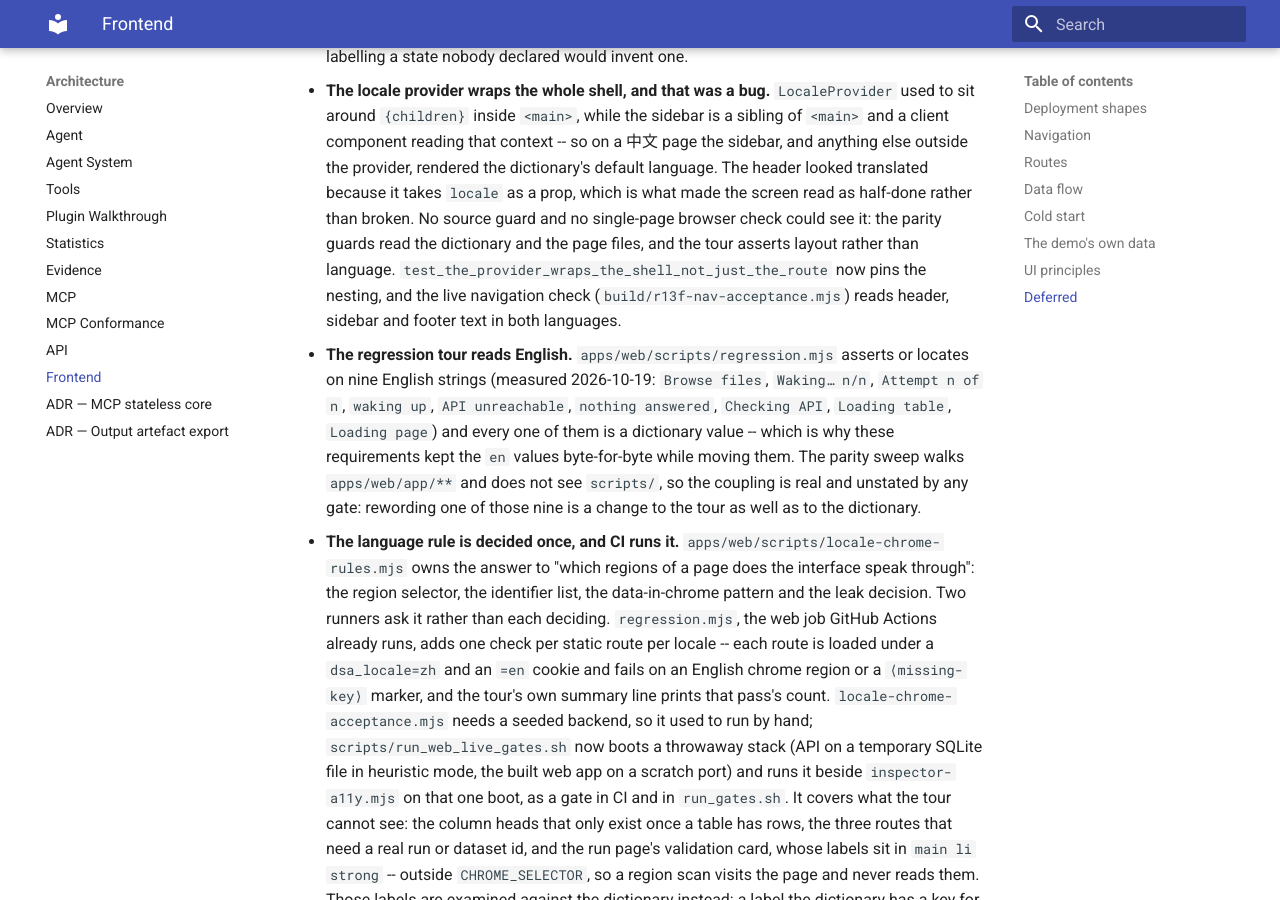
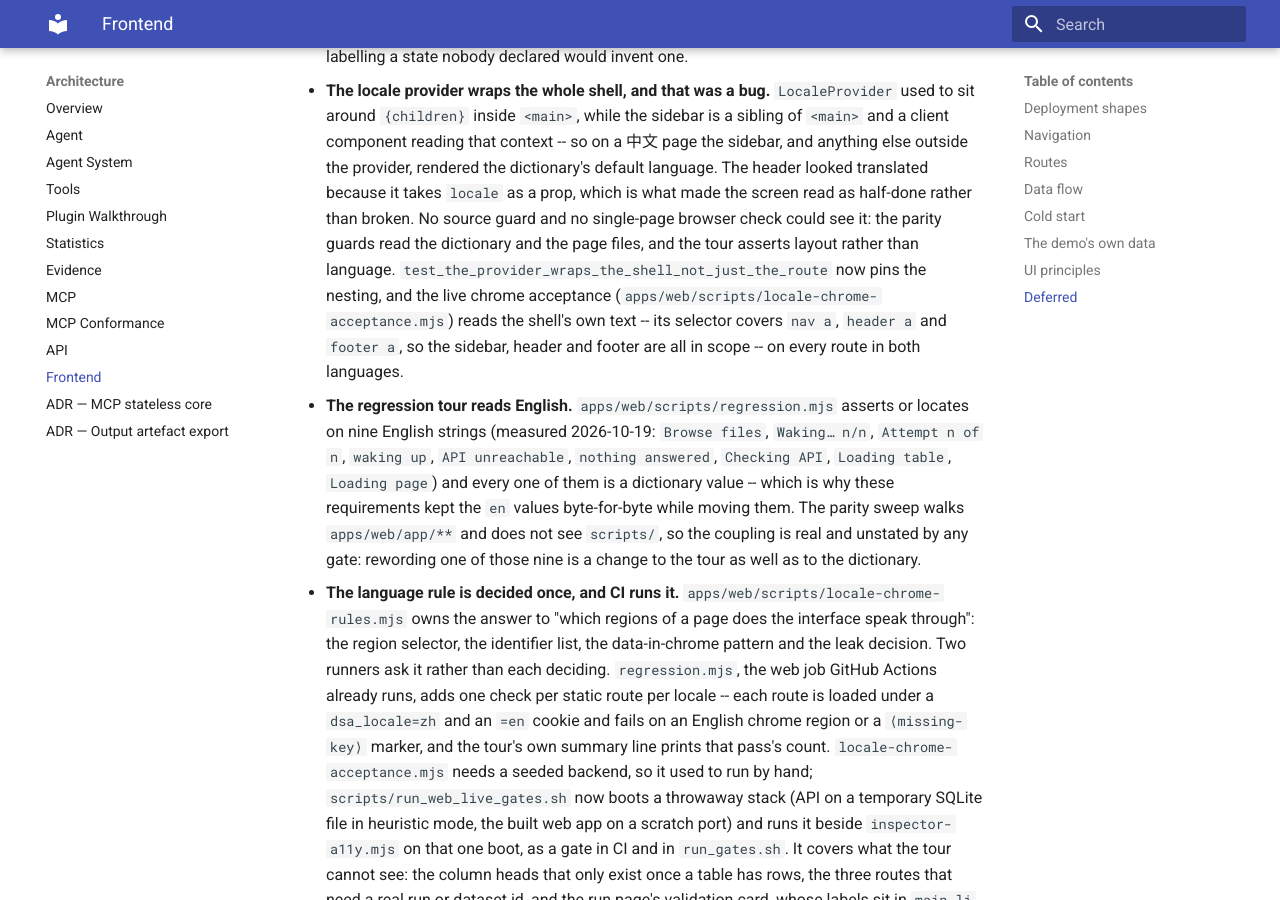
Before and after one commit to Jackxiaozhiren/data-science-agent, an MkDocs documentation site: the page built from docs/FRONTEND_IA.md, in a window 1280 px wide and 900 px high, scrolled down 8773 px. Built offline with MkDocs 1.6.1 and Material for MkDocs 9.7.7, drawn with Linux system fonts in a browser that asks for light colours.

Commit message:
docs: the live navigation check this document cites lives in an ignored directory
`docs/FRONTEND_IA.md:269` cited `build/r13f-nav-acceptance.mjs`. `build/` is in .gitignore (line 14), so that
path exists only on the machine where the check was originally run. On my working tree the guard is silent --
`_citations()` resolves `REPO / raw`, finds the untracked file, and reports no offender -- and on a clean
checkout of `origin/main` the same test fails with

  E  assert not ['docs/FRONTEND_IA.md: `build/r13f-nav-acceptance.mjs`']

Reproduced both ways: `git archive origin/main | tar -x` then `pytest tests/contract/test_doc_code_paths.py`
exits 1, while the identical run in a working tree that happens to hold the ignored script exits 0. That is the
shape of the defect: green locally, red in CI, because the local corpus contains a file no reader can have.
The commit that fixed twelve other dangling citations (143896c) left this one behind for exactly that reason.

The citation is repointed at `apps/web/scripts/locale-chrome-acceptance.mjs`, which is tracked and does the same
job on a wider surface: its `CHROME_SELECTOR` includes `nav a`, `header a` and `footer a`, so header, sidebar
and footer are all in scope, and it loops every route against both `zh` and `en`
(`ROUTES.length * 2` route/locale checks) rather than one page. The wording follows what the script actually
covers instead of claiming the old behaviour for the new file.

Not touched: the instrument under `build/` itself. It imports playwright through an absolute path
(`/Users/jackson/Data agent/apps/web/node_modules/...`), so it could not run for anyone else even if it were
tracked; it stays a one-machine scratch file, and the document stops telling readers to go look for it.

```diff
--- a/docs/FRONTEND_IA.md
+++ b/docs/FRONTEND_IA.md
@@ -265,8 +265,10 @@ Deliberately not built, each with the reason, so the next reader finds a decisio
   default language. The header looked translated because it takes `locale` as a prop, which is what made the
   screen read as half-done rather than broken. No source guard and no single-page browser check could see it:
   the parity guards read the dictionary and the page files, and the tour asserts layout rather than language.
-  `test_the_provider_wraps_the_shell_not_just_the_route` now pins the nesting, and the live navigation check
-  (`build/r13f-nav-acceptance.mjs`) reads header, sidebar and footer text in both languages.
+  `test_the_provider_wraps_the_shell_not_just_the_route` now pins the nesting, and the live chrome acceptance
+  (`apps/web/scripts/locale-chrome-acceptance.mjs`) reads the shell's own text -- its selector covers `nav a`,
+  `header a` and `footer a`, so the sidebar, header and footer are all in scope -- on every route in both
+  languages.
 - **The regression tour reads English.** `apps/web/scripts/regression.mjs` asserts or locates on nine English
   strings (measured 2026-10-19: `Browse files`, `Waking… n/n`, `Attempt n of n`, `waking up`, `API unreachable`,
   `nothing answered`, `Checking API`, `Loading table`, `Loading page`) and every one of them is a dictionary
```
